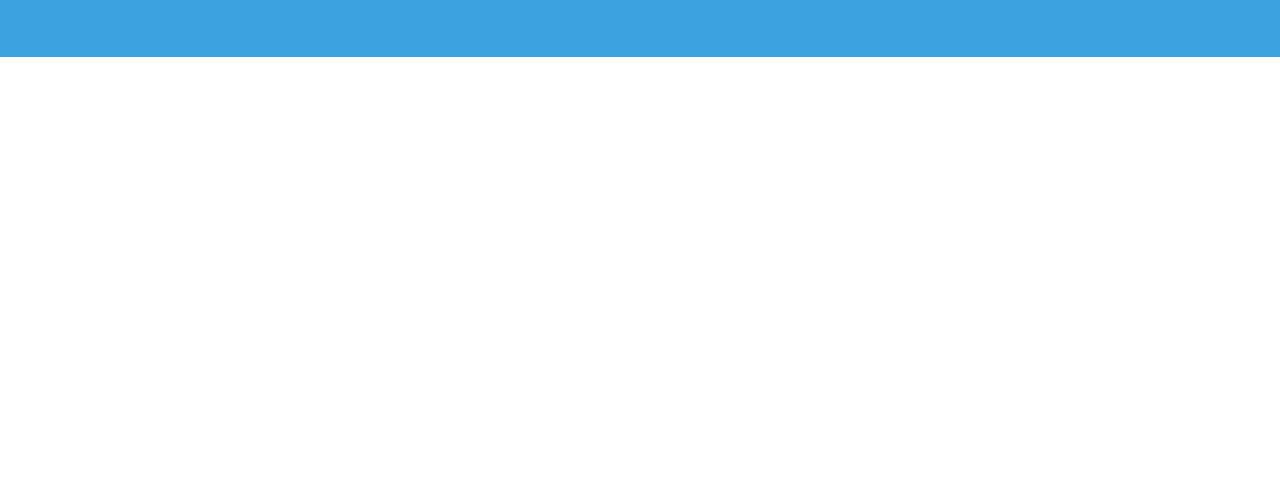
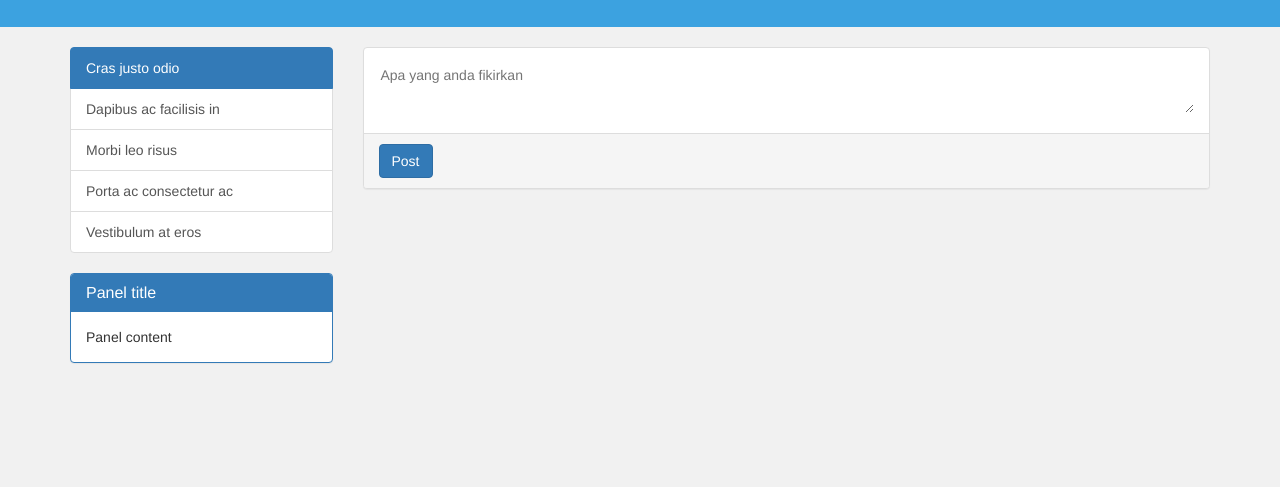
Before and after one commit to udamuri/bootstrap-socialmedia, a plain HTML site: page main.html in a window 1280 px wide. Shown: the part 313-800 px from the top of the page. Drawn offline with Linux system fonts and the light colour scheme.

Commit message:
main page

```diff
--- a/assets/main.less
+++ b/assets/main.less
@@ -8,14 +8,17 @@
 @main_color : #3CA2E0;
 @white_color : #fff;
 @gray1_color : #EAEAEA;
+@gray2_color : #F1F1F1;
 @blue1_color : #79CCFC;
 @orange1_color : #f19330;
 
 body
 {
 	padding-top: 50px;
+	background: @gray2_color;
 }
-
+.margin-top-20{margin-top: 20px;}
+.margin-top-10{margin-top: 10px;}
 .border-radius(@radius: 0.3em)
 {
 	-webkit-border-radius: @radius;
@@ -31,9 +34,9 @@ body
 .mycover
 {
 	background: @main_color;
-	min-height: 100px;
+	min-height: 50px;
 	height: auto;
-	padding-bottom: 50px;
+	padding-bottom: 20px;
 	@media @midi {
 		height: auto;
 	}
@@ -53,3 +56,13 @@ body
 	color: @white_color;
 	text-shadow: 0 0 3px rgba(0, 0, 0, 0.8);
 }
+
+.post-status-control
+{
+	overflow:hidden;
+	border: none;
+	width: 100%;
+	max-width: 100%;
+	min-width: 100%;
+	min-height: 50px;
+}
--- a/main.html
+++ b/main.html
@@ -76,13 +76,60 @@
     	</div>
     </section>
 
-    <article class="container">
+    <article class="container margin-top-20">
+        <div class="row">
+            <div class="col-md-9 col-sm-12 col-xs-12 pull-right">
+                <div class="panel panel-default">
+                  <div class="panel-body">
+                      <textarea class="post-status-control" placeholder="Apa yang anda fikirkan" ></textarea>
+                  </div>
+                  <div class="panel-footer">
+                        <button class="btn btn-primary">Post</button>
+                  </div>
+                </div>
+            </div>
 
+            <div class="col-md-3 col-sm-12 col-xs-12">
+                <div class="list-group">
+                  <a href="#" class="list-group-item active">
+                    Cras justo odio
+                  </a>
+                  <a href="#" class="list-group-item">Dapibus ac facilisis in</a>
+                  <a href="#" class="list-group-item">Morbi leo risus</a>
+                  <a href="#" class="list-group-item">Porta ac consectetur ac</a>
+                  <a href="#" class="list-group-item">Vestibulum at eros</a>
+                </div>
+
+                <div class="panel panel-primary margin-top-10">
+                  <div class="panel-heading">
+                    <h3 class="panel-title">Panel title</h3>
+                  </div>
+                  <div class="panel-body">
+                    Panel content
+                  </div>
+                </div>
+            </div>
+        </div>
     </article> <!-- /container -->
 
     <!-- jQuery (necessary for Bootstrap's JavaScript plugins) -->
     <script src="assets/js/jquery.min.js"></script>
     <!-- Include all compiled plugins (below), or include individual files as needed -->
     <script src="assets/js/bootstrap.min.js"></script>
+    <script type="text/javascript">
+      var textarea = document.querySelector('textarea.post-status-control');
+
+      textarea.addEventListener('keydown', autosize);
+
+      function autosize(){
+        var el = this;
+        setTimeout(function(){
+          el.style.cssText = 'height:auto; padding:0';
+          // for box-sizing other than "content-box" use:
+          // el.style.cssText = '-moz-box-sizing:content-box';
+          el.style.cssText = 'height:' + el.scrollHeight + 'px';
+        },0);
+      }
+    </script>
   </body>
 </html>
```
Also changed, not shown: assets/main.css.
